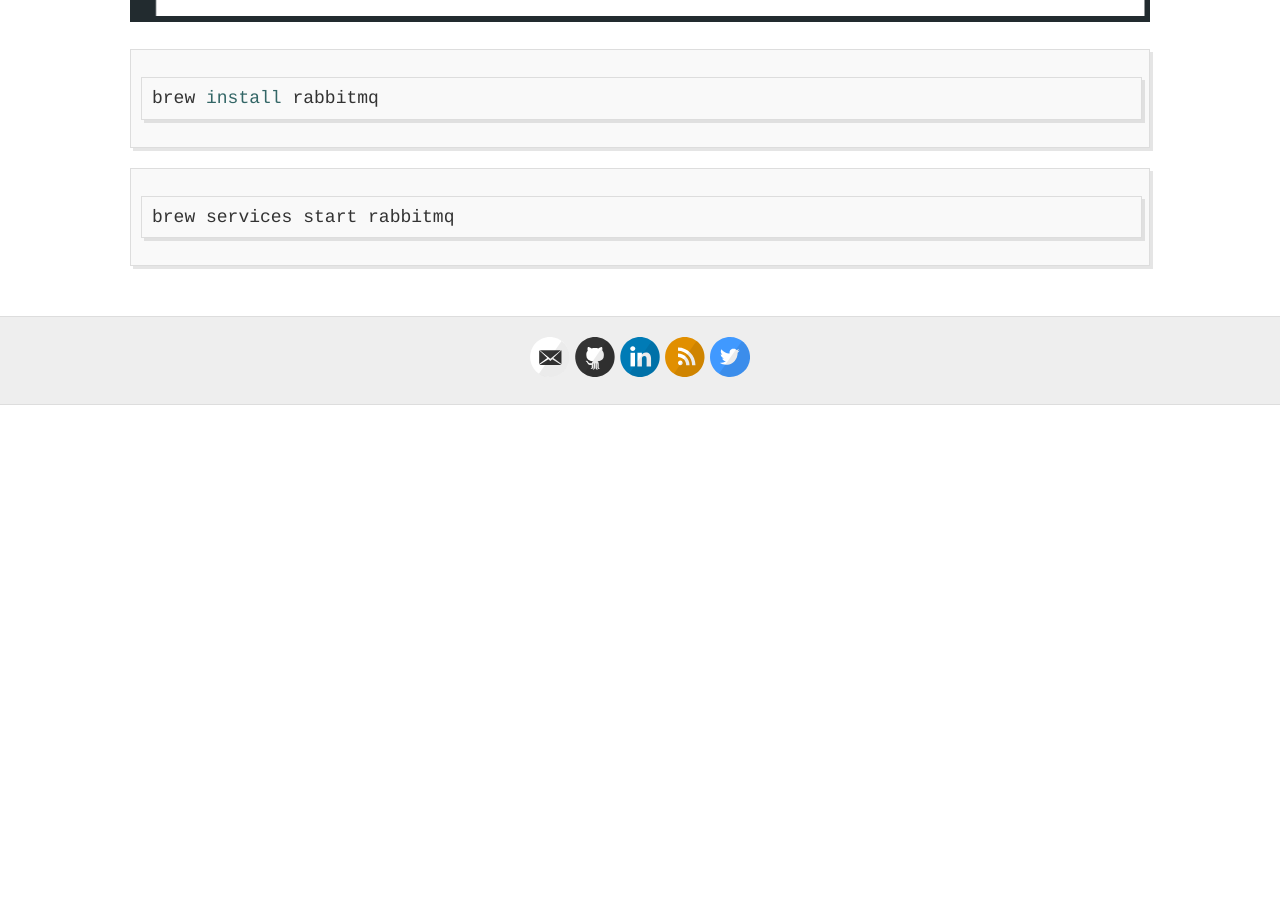
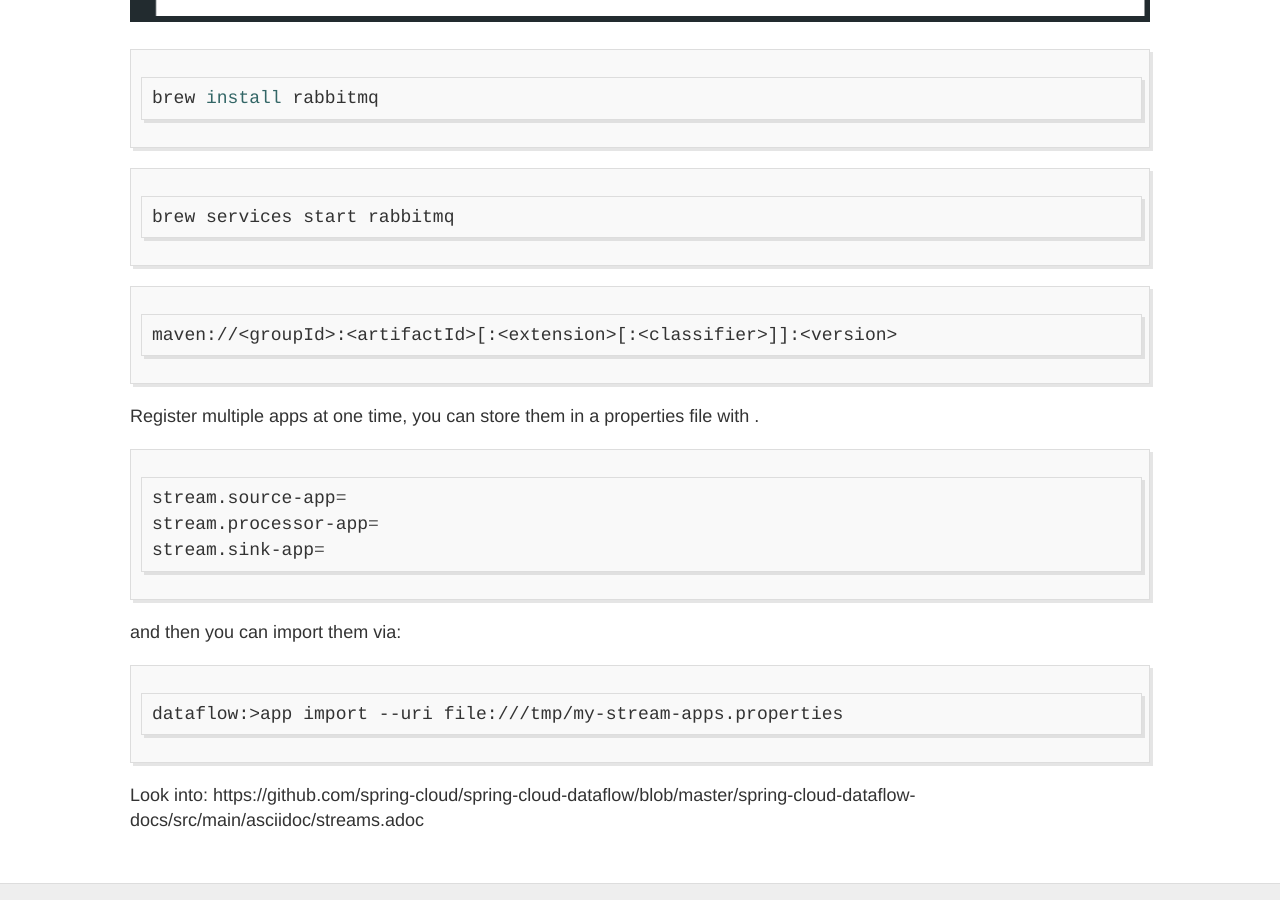
Before and after one commit to altfatterz/altfatterz.github.io, a Jekyll site: the page built from _posts/2017-08-22-streaming-with-spring-cloud-data-flow.md, in a window 1280 px wide and 900 px high, scrolled down 4166 px. Built offline with Jekyll 4.4.1, drawn with Linux system fonts in a browser that asks for light colours; comment, search, counter and statistics services are not loaded; before the commit the page ends 4571 px from its top, so only the background shows below that.

Commit message:
add more examples

````diff
--- a/_posts/2017-08-22-streaming-with-spring-cloud-data-flow.md
+++ b/_posts/2017-08-22-streaming-with-spring-cloud-data-flow.md
@@ -112,3 +112,21 @@ brew install rabbitmq
 ```bash
 brew services start rabbitmq
 ```
+
+```
+maven://<groupId>:<artifactId>[:<extension>[:<classifier>]]:<version>
+```
+
+Register multiple apps at one time, you can store them in a properties file with <type>.<name>
+```bash
+stream.source-app=
+stream.processor-app=
+stream.sink-app=
+```
+
+and then you can import them via:
+
+```
+dataflow:>app import --uri file:///tmp/my-stream-apps.properties
+```
+Look into: https://github.com/spring-cloud/spring-cloud-dataflow/blob/master/spring-cloud-dataflow-docs/src/main/asciidoc/streams.adoc
````
